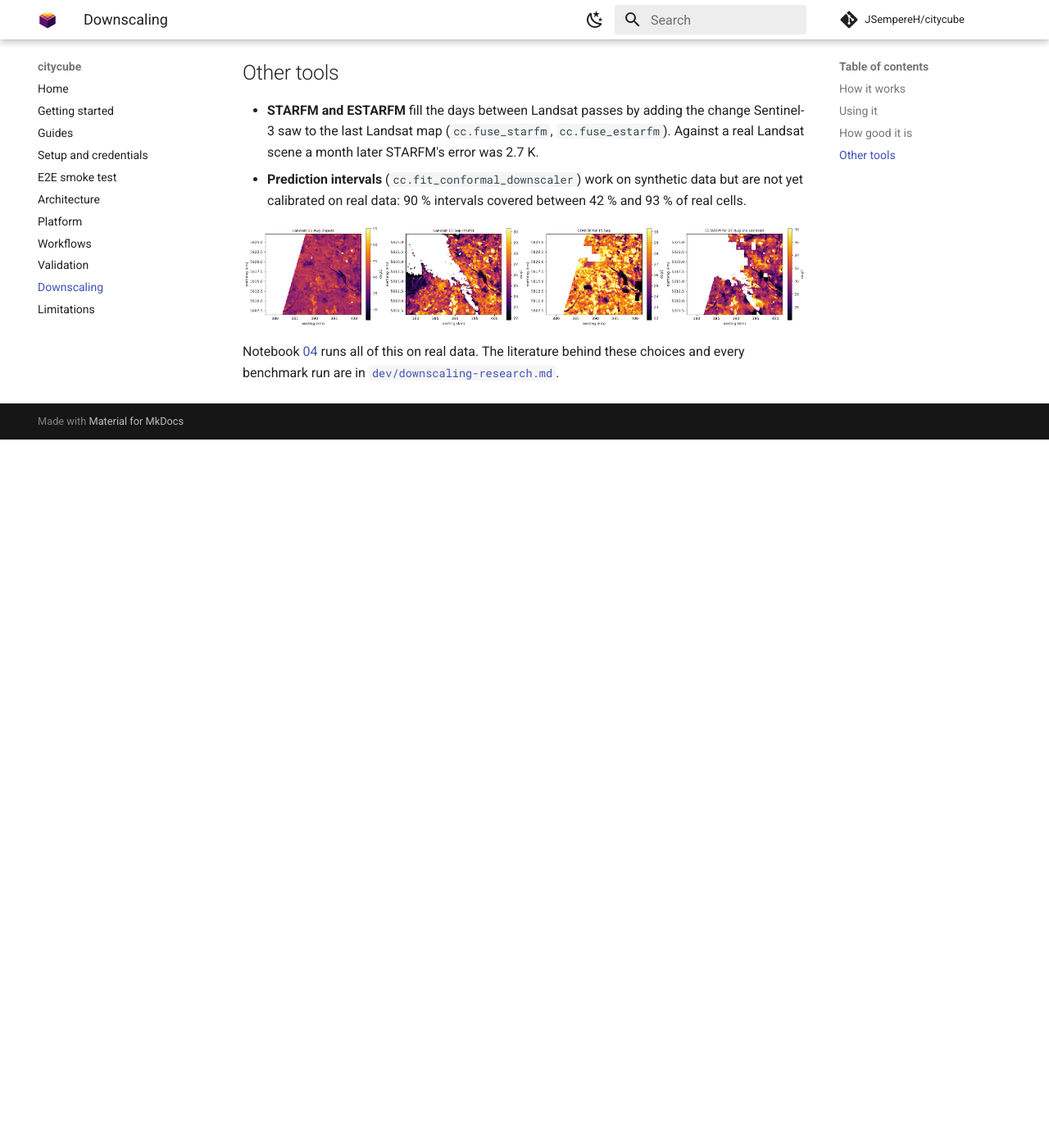
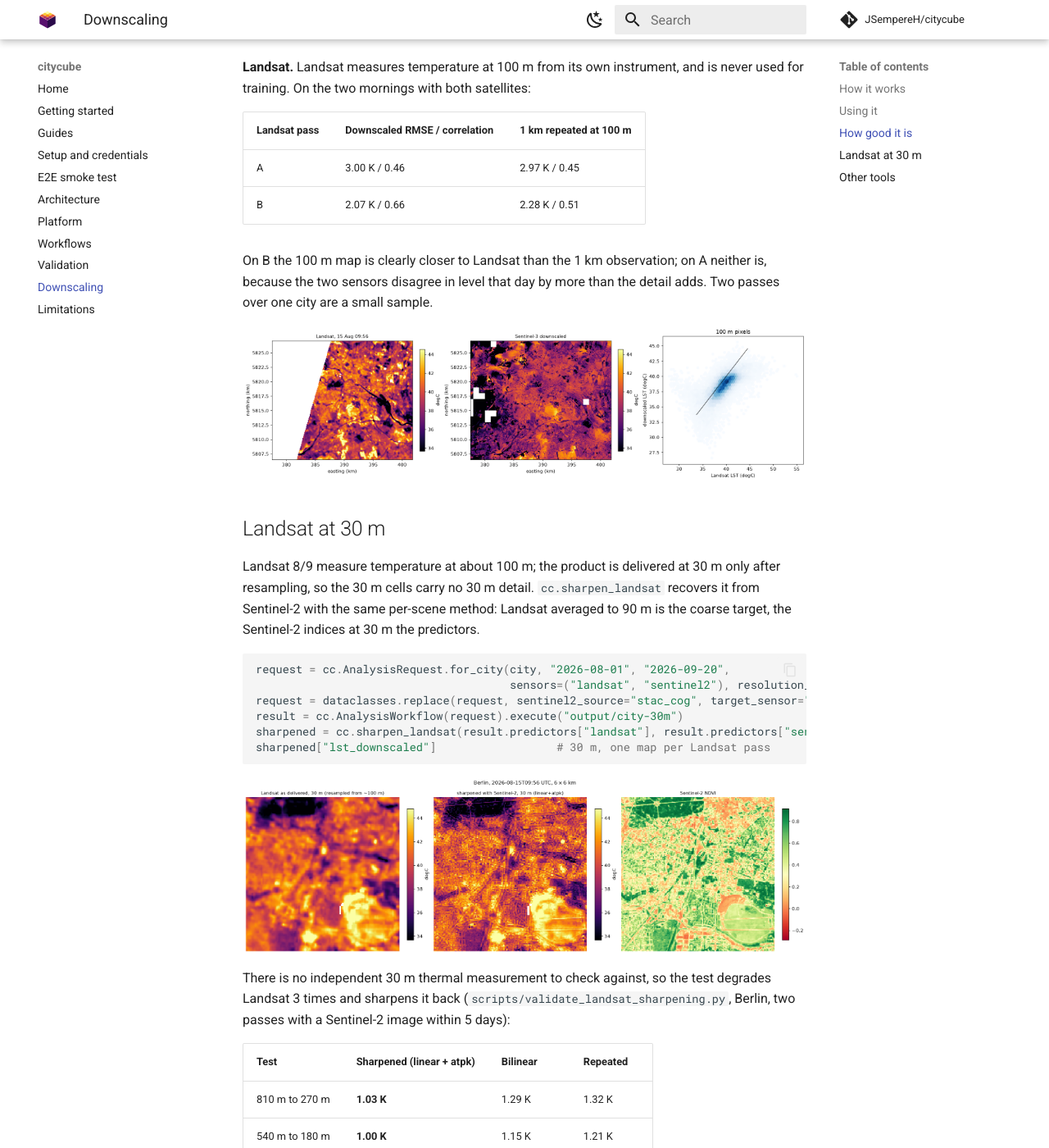
Before and after one commit to JSempereH/Sentinel-Orchestrator, an MkDocs documentation site: the page built from docs/downscaling.md, in a window 1280 px wide and 1400 px high, scrolled down 3192 px. Shown: the whole window at 82% size. Built offline with MkDocs 1.6.1 and Material for MkDocs 9.7.7, drawn with Linux system fonts in a browser that asks for light colours; comment, search, counter and statistics services are not loaded; before the commit the page ends 3728 px from its top, so only the background shows below that; some of the changed text lies outside the part shown.

Commit message:
Docs: Landsat at 30 m, ATPK, measured resources, literature review
- Downscaling, Limitations, Getting started, Workflows and README updated
- dev/downscaling-review-2026.md: literature review and decisions
- Notebooks 04, 05 and 08 re-executed; figures refreshed

````diff
--- a/docs/downscaling.md
+++ b/docs/downscaling.md
@@ -16,8 +16,9 @@
 2. A model learns how temperature relates to them from the clear 1 km cells
    of that pass.
 3. The model predicts temperature from the same indices at 100 m.
-4. A smooth correction makes the 100 m map average back to what Sentinel-3
-   observed, so the sharpened map never contradicts the measurement.
+4. What the model could not explain at 1 km (the residual) is spread onto
+   the 100 m cells by area-to-point kriging, so the 100 m map averages back
+   exactly to what Sentinel-3 observed and has no 1 km steps.
 
 Cells that were cloudy at 1 km stay empty at 100 m. A pass with no
 Sentinel-2 image within the temporal tolerance, or too few clear cells, is
@@ -41,7 +42,7 @@
 | Option | Default | Meaning |
 |---|---|---|
 | `model` | `"local_trees"` | also `"linear"`, `"random_forest"`, `"xgboost"` |
-| `correction` | `"smooth"` | `"block"` matches each 1 km cell exactly, with visible steps |
+| `correction` | `"atpk"` | area-to-point kriging; `"smooth"` (iterative bilinear) and `"block"` (uniform per 1 km cell, with visible steps) are the alternatives |
 | `mask_unobserved` | `True` | leave cloudy cells empty |
 | `model_options` | `{}` | e.g. `{"window": 10}` for `local_trees`, in 1 km cells |
 
@@ -52,19 +53,34 @@
 
 ## How good it is
 
-Two checks on Berlin, August 2026, 15 passes.
+Two checks on Berlin, August 2026.
 
 **Hidden cells.** Part of the city (5 km blocks) is hidden from training and
-the model's error is measured there, at 1 km:
+the model's error is measured there, at 1 km (notebook 04, 15 passes):
 
 | Model | RMSE (K) |
 |---|---|
-| `local_trees` | 2.02 |
-| linear | 2.19 |
-| Random Forest | 2.26 |
-| XGBoost | 2.26 |
+| `local_trees` | 2.05 |
+| linear | 2.16 |
+| Random Forest | 2.23 |
+| XGBoost | 2.23 |
 | TsHARP (NDVI only) | 2.46 |
 | no skill (each pass's mean) | 2.86 |
+
+The residual correction matters much less than the model. In the run
+below (`scripts/validate_downscaling_landsat.py`, 17 passes kept by the
+cloud probe) area-to-point kriging was best by a small margin; in notebook
+04 (15 passes) switching from `smooth` to `atpk` moved each model by at most
+0.03 K, in either direction. Its advantage is exact conservation without
+1 km steps rather than accuracy:
+
+| Model + correction | Hidden cells RMSE (K) | Landsat B RMSE (K) |
+|---|---|---|
+| `local_trees` + atpk | 2.13 | 2.06 |
+| `local_trees` + smooth | 2.15 | 2.07 |
+| `local_trees` + block | 2.21 | 2.06 |
+| linear + atpk | 2.28 | 2.13 |
+| linear + smooth | 2.33 | 2.14 |
 
 ![Blocked-holdout error of every model](assets/figures/04_model_comparison.png)
 
@@ -82,6 +98,44 @@
 
 ![Landsat against the downscaled map, same morning](assets/figures/04_landsat_validation.png)
 
+## Landsat at 30 m
+
+Landsat 8/9 measure temperature at about 100 m; the product is delivered at
+30 m only after resampling, so the 30 m cells carry no 30 m detail.
+`cc.sharpen_landsat` recovers it from Sentinel-2 with the same per-scene
+method: Landsat averaged to 90 m is the coarse target, the Sentinel-2
+indices at 30 m the predictors.
+
+```python
+request = cc.AnalysisRequest.for_city(city, "2026-08-01", "2026-09-20",
+                                      sensors=("landsat", "sentinel2"), resolution_m=30)
+request = dataclasses.replace(request, sentinel2_source="stac_cog", target_sensor="landsat")
+result = cc.AnalysisWorkflow(request).execute("output/city-30m")
+sharpened = cc.sharpen_landsat(result.predictors["landsat"], result.predictors["sentinel2"])
+sharpened["lst_downscaled"]                  # 30 m, one map per Landsat pass
+```
+
+![Landsat as delivered, sharpened with Sentinel-2, and the NDVI used](assets/figures/landsat_sharpened.png)
+
+There is no independent 30 m thermal measurement to check against, so the
+test degrades Landsat 3 times and sharpens it back
+(`scripts/validate_landsat_sharpening.py`, Berlin, two passes with a
+Sentinel-2 image within 5 days):
+
+| Test | Sharpened (linear + atpk) | Bilinear | Repeated |
+|---|---|---|---|
+| 810 m to 270 m | **1.03 K** | 1.29 K | 1.32 K |
+| 540 m to 180 m | **1.00 K** | 1.15 K | 1.21 K |
+| 270 m to 90 m | 0.99 K | **0.84 K** | 0.93 K |
+
+Where the reference is genuinely resolved (180 and 270 m), sharpening beats
+interpolation by 13 to 20 %. At 90 m the reference itself is blurred by the
+sensor, so smooth interpolation scores best there: that test cannot judge
+detail finer than the sensor's own. The linear model is the default here;
+`local_trees` is within 1 to 3 % and Random Forest is clearly worse, as
+tree models transfer poorly from the coarse scale they are fitted at to
+the fine one.
+
 ## Other tools
 
 - **STARFM and ESTARFM** fill the days between Landsat passes by adding the
@@ -95,5 +149,7 @@
 ![STARFM predicting a Landsat map a month later, next to the real one](assets/figures/04_starfm.png)
 
 Notebook [04](guides.md) runs all of this on real data. The literature
-behind these choices and every benchmark run are in
+behind these choices is reviewed in
+[`dev/downscaling-review-2026.md`](https://github.com/JSempereH/citycube/blob/main/dev/downscaling-review-2026.md),
+and every benchmark run is in
 [`dev/downscaling-research.md`](https://github.com/JSempereH/citycube/blob/main/dev/downscaling-research.md).
````
Also changed, not shown: CHANGELOG.md (+25 -2 lines), README.md (+3 -2 lines), dev/downscaling-review-2026.md (added, +208 -0 lines), docs/getting-started.md (+17 -1 lines), docs/index.md (+3 -3 lines), docs/limitations.md (+26 -3 lines), docs/workflows.md (+12 -5 lines), docs/assets/figures/04_downscaled_scene.png, docs/assets/figures/04_landsat_validation.png, docs/assets/figures/04_model_comparison.png, docs/assets/figures/04_starfm.png, docs/assets/figures/08_clip.png, docs/assets/figures/08_districts.png, docs/assets/figures/landsat_sharpened.png (added), 1 more files, 3 other files.
